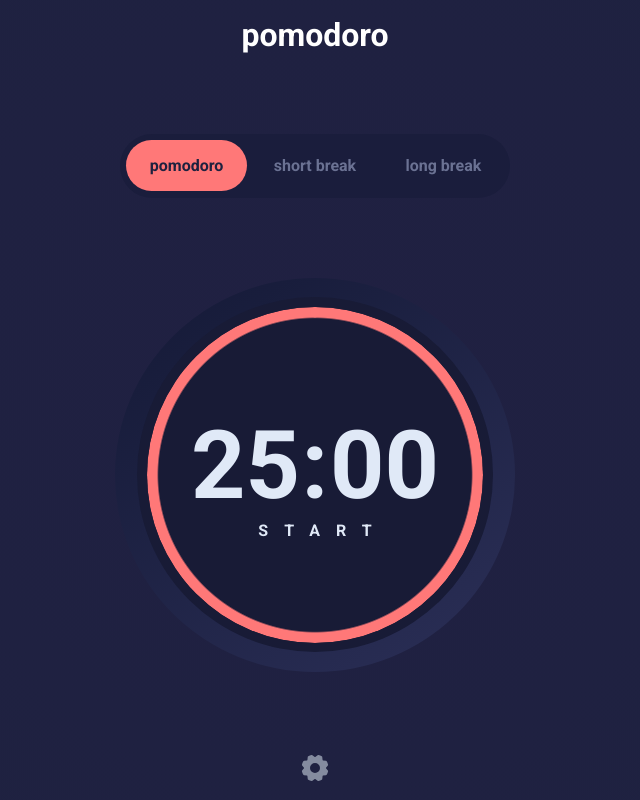
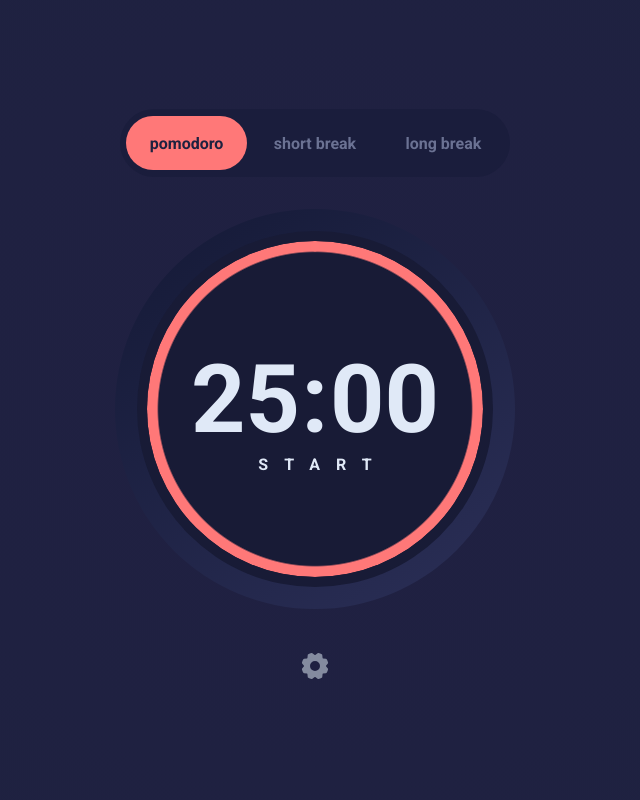
Before and after one commit to eduardoqsilva/Pomodoro-react, a React (Vite) app: page / in a window 1280 px wide. Shown: the whole page, without its empty margins (325-965 px from the left). Built offline with nearby package versions, Linux system fonts and the light colour scheme.

Commit message:
fix errors in css

```diff
--- a/src/components/Header/header.styled.ts
+++ b/src/components/Header/header.styled.ts
@@ -13,4 +13,12 @@ export const HeaderStyled = styled.header`
   flex-direction: column;
   gap: 5rem;
   padding: 1rem;
+
+  @media (max-height: 800px) {
+    gap: 2rem;
+
+    & > h1 {
+      display: none;
+    }
+  }
 `
```
